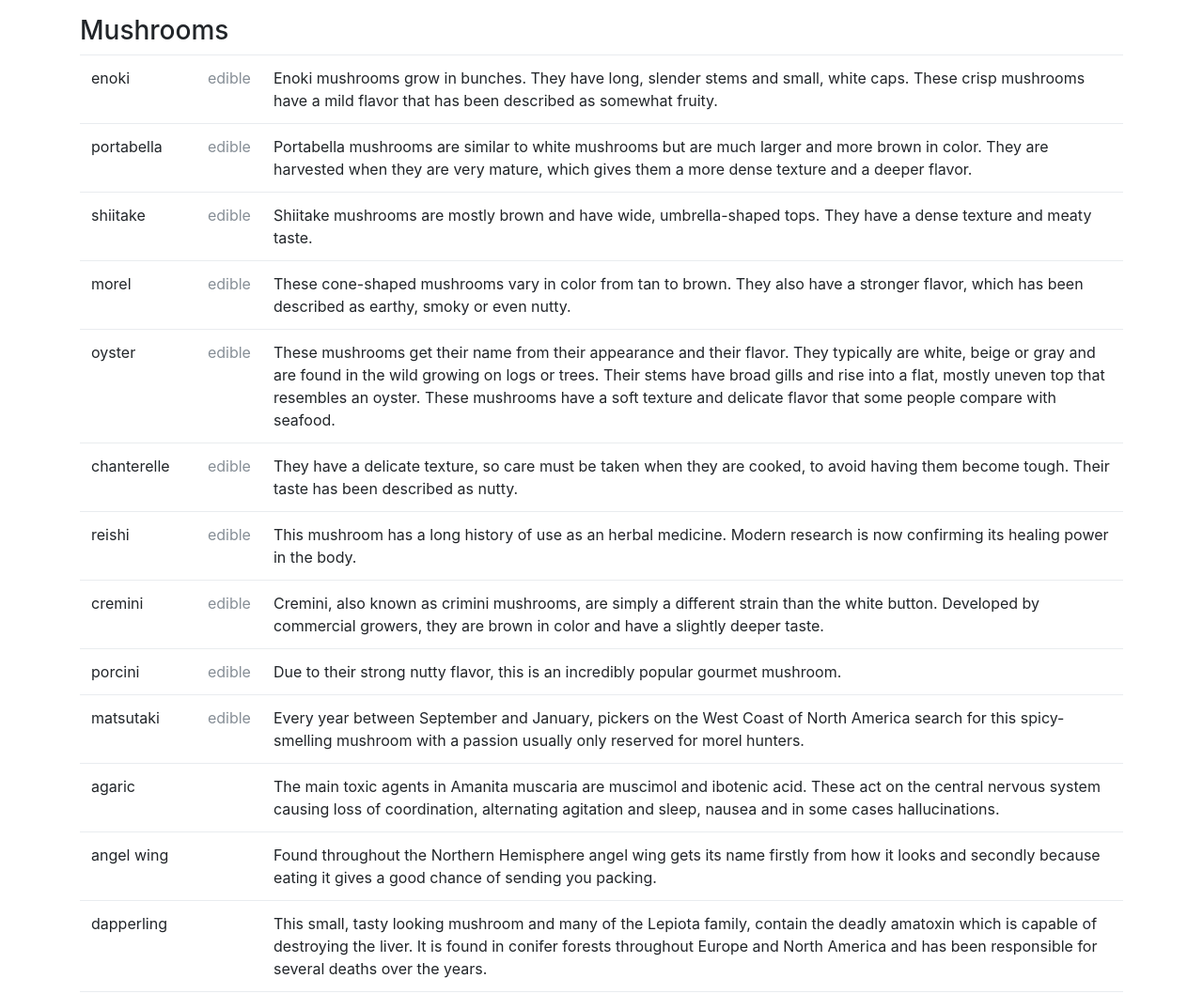
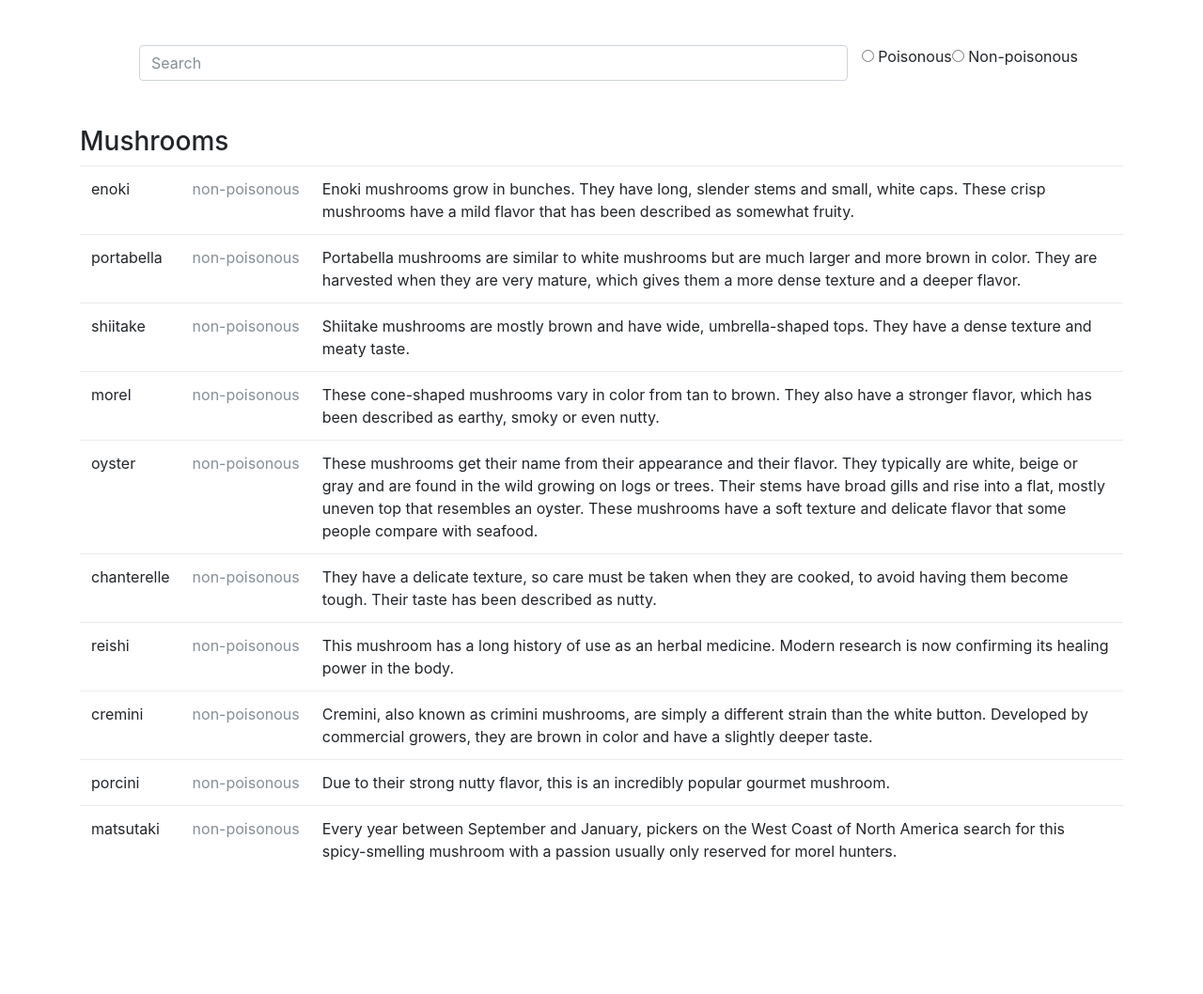
Before and after one commit to kenziebottoms/nss-front-05-mushrooms, a plain HTML site: page index.html in a window 1280 px wide. Shown: the top 1058 px of the page at 94% size. After the commit the page ends 946 px from the top, so only its background shows below. Drawn offline with nearby package versions, Linux system fonts and the light colour scheme; some packages are replaced by stand-ins of ours.

Commit message:
mushrooms filter by poisonousness and desc contents

```diff
--- a/assets/partials/mushroomList.html
+++ b/assets/partials/mushroomList.html
@@ -1,8 +1,8 @@
 <h3>Mushrooms</h3>
 <table class="table">
-    <tr ng-repeat="shroom in mushrooms">
+    <tr ng-repeat="shroom in mushrooms|filter:{description:shroomSearch, edible:!+poisonous}">
         <td>{{shroom.name}}</td>
-        <td class="text-muted">{{shroom.edible ? "edible" : ""}}</td>
+        <td class="text-muted" style="white-space: nowrap">{{shroom.edible ? "non-poisonous" : "poisonous"}}</td>
         <td>{{shroom.description}}</td>
     </tr>
 </table>
--- a/index.html
+++ b/index.html
@@ -12,6 +12,19 @@
 </head>
 <body ng-app="mushrooms">
     <div class="container my-3">
+        <div class="row m-5 ">
+            <div class="col">
+                <input type="text" class="form-control" placeholder="Search" ng-model="shroomSearch">
+            </div>
+            <label>
+                <input type="radio" ng-model="poisonous" value="1">
+                Poisonous
+            </label><br/>
+            <label>
+                <input type="radio" ng-model="poisonous" value="0">
+                Non-poisonous
+            </label>
+        </div>
         <div id="content" ng-view></div>
     </div>
     <script src="https://cdnjs.cloudflare.com/ajax/libs/angular.js/1.6.5/angular.min.js"></script>
```
Also changed, not shown: 1 other file.
